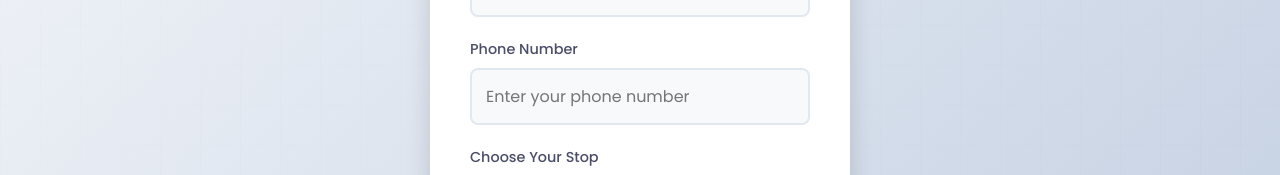
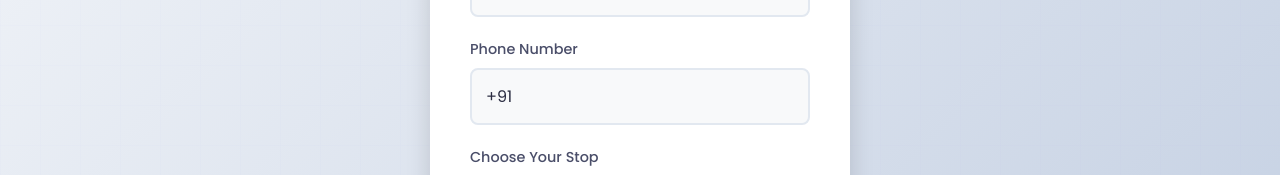
Before and after one commit to Kaushik4141/Real-Time-Bus-Tracker, a plain HTML site: page login page/login.html in a window 1280 px wide. Shown: the part 375-550 px from the top of the page. Drawn offline with Linux system fonts and the light colour scheme.

Commit message:
Update login.html

```diff
--- a/login page/login.html
+++ b/login page/login.html
@@ -29,7 +29,7 @@
 
       <div class="form-group">
         <label for="phone">Phone Number</label>
-        <input type="tel" id="phone" placeholder="Enter your phone number" required>
+        <input type="tel" id="phone"value="+91" placeholder="Enter your phone number including +91" required>
         <div class="error" id="phoneError">Please enter a valid phone number</div>
       </div>
 
```
